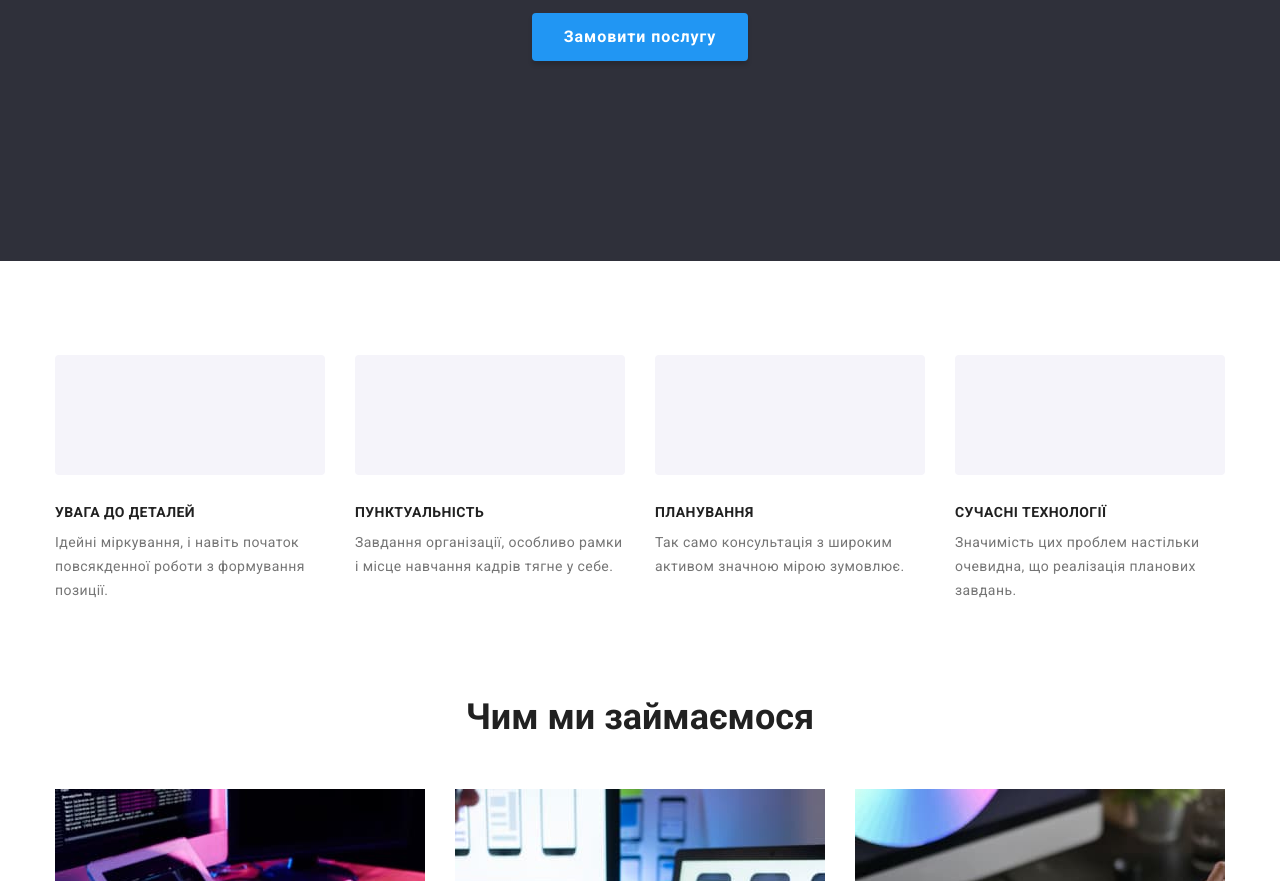
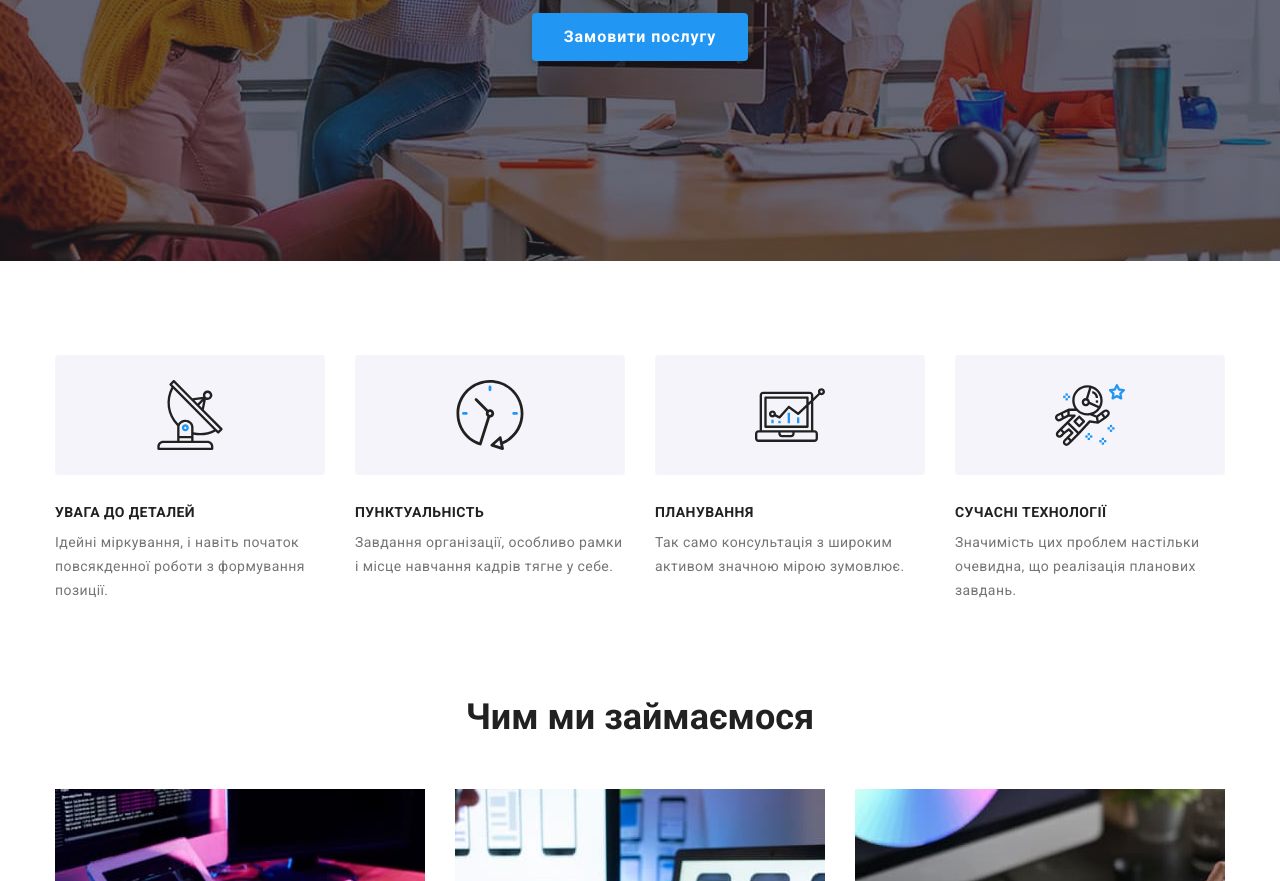
Before and after one commit to Umberban/goit-markup-hw-04, a plain HTML site: page index.html in a window 1280 px wide. Shown: the part 419-1300 px from the top of the page. Drawn offline with nearby package versions, Linux system fonts and the light colour scheme; the site is published under a folder, as on GitHub Pages, so addresses that start at the root find nothing.

Commit message:
Update styles.css

```diff
--- a/css/styles.css
+++ b/css/styles.css
@@ -83,7 +83,7 @@ color:var(--second-color);
     max-width: 1600px;
     margin:0 auto;
     background-color: var(--background-color);
-    background-image: linear-gradient(to right, rgba(47, 48, 58, 0.4), rgba(47, 48, 58, 0.4)), url(/images/background.jpg);
+    background-image: linear-gradient(to right, rgba(47, 48, 58, 0.4), rgba(47, 48, 58, 0.4)), url(../images/background.jpg);
         background-repeat: no-repeat;
         background-size: contain;
         background-position: center } */
@@ -204,7 +204,7 @@ background-color: #188CE8;
 .hero-section {
 padding: 200px 0;
 background-color: var(--background-color);
-    background-image: linear-gradient(to right, rgba(47, 48, 58, 0.4), rgba(47, 48, 58, 0.4)), url(/images/background.jpg);
+    background-image: linear-gradient(to right, rgba(47, 48, 58, 0.4), rgba(47, 48, 58, 0.4)), url(../images/background.jpg);
     background-repeat: no-repeat;
     background-size: cover;
     background-position: center;
@@ -281,16 +281,16 @@ background-repeat: no-repeat ;
 background-position: center;
 }
 .antenna-img::before{
-    background-image: url(/images/icons/antenna.svg);
+    background-image: url(../images/icons/antenna.svg);
 }
 .clock-img::before{
-background-image: url(/images/icons/clock.svg);
+background-image: url(../images/icons/clock.svg);
 }
 .diagramma-img::before {
-    background-image: url(/images/icons/diagram.svg);
+    background-image: url(../images/icons/diagram.svg);
 }
 .astronaut-img::before{
-background-image: url(/images/icons/astronaut.svg);
+background-image: url(../images/icons/astronaut.svg);
 }
 /* features section */
 
```
